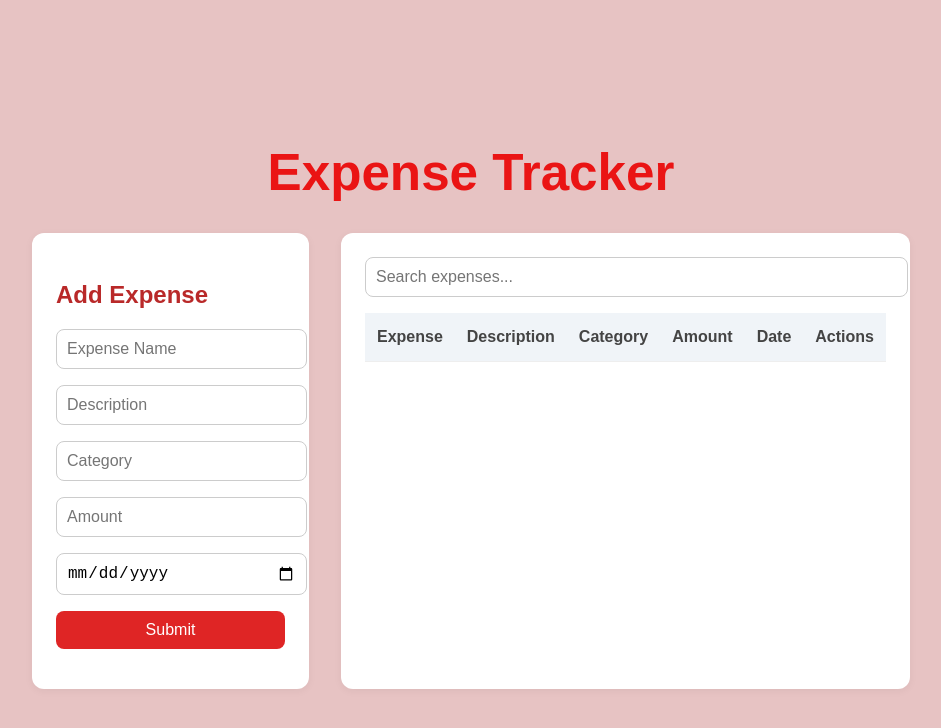
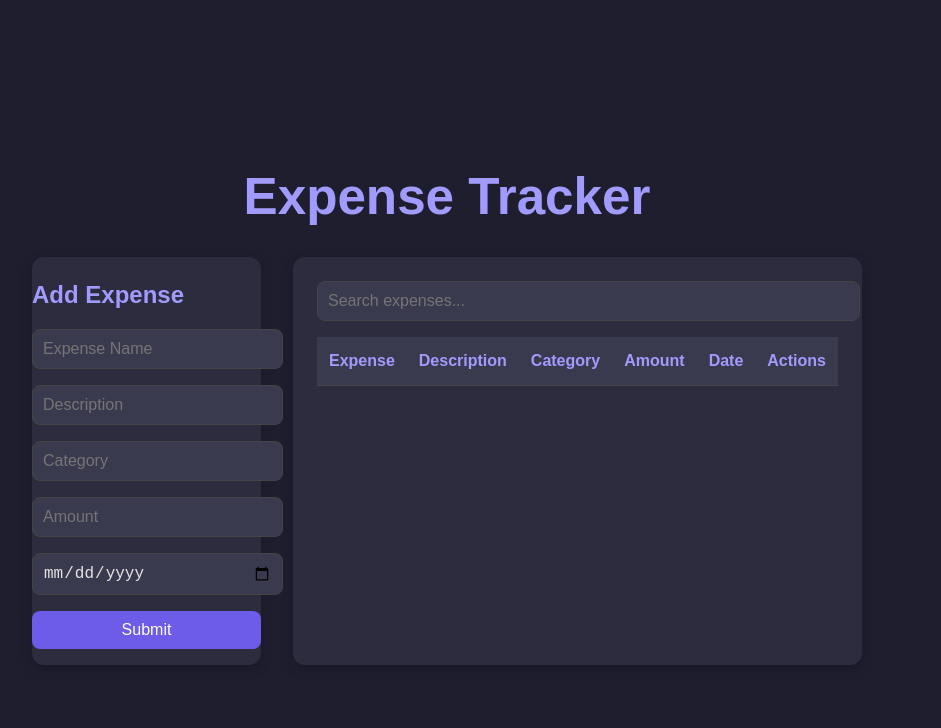
Before and after one commit to olella93/expense-tracker, a React (Vite) app: page / in a window 1280 px wide. Shown: the top 728 px of the page, without its empty margins (0-941 px from the left). Built offline with nearby package versions, Linux system fonts and the light colour scheme.

Commit message:
css styling updated

```diff
--- a/src/App.css
+++ b/src/App.css
@@ -1,8 +1,7 @@
-/* App.css */
-
 body {
   font-family: Arial, sans-serif;
-  background-color: #e7c3c3;
+  background-color: #1e1e2f;
+  color: #e4e4e4;
   margin: 0;
   padding: 0;
 }
@@ -15,7 +14,7 @@ body {
 
 h1 {
   text-align: center;
-  color: #ea1414;
+  color: #a29bfe;
   margin-bottom: 2rem;
 }
 
@@ -28,15 +27,15 @@ h1 {
 /* Left column - Form */
 .expense-form {
   flex: 1;
-  background-color: #fff;
+  background-color: #2c2c3e; /
   padding: 1.5rem;
   border-radius: 12px;
-  box-shadow: 0 2px 8px rgba(0, 0, 0, 0.05);
+  box-shadow: 0 4px 12px rgba(0, 0, 0, 0.2);
 }
 
 .expense-form h2 {
   margin-bottom: 1rem;
-  color: #b92929;
+  color: #a29bfe;
 }
 
 .expense-form form input,
@@ -47,33 +46,36 @@ h1 {
   padding: 10px;
   font-size: 1rem;
   border-radius: 8px;
-  border: 1px solid #ccc;
+  border: 1px solid #444;
+  background-color: #3a3a4f;
+  color: #e4e4e4;
   outline: none;
-  transition: border-color 0.3s ease;
+  transition: border-color 0.3s ease, background-color 0.3s ease;
 }
 
 .expense-form form input:focus {
-  border-color: #e43939;
+  border-color: #a29bfe;
 }
 
 .expense-form form button {
-  background-color: #df2525;
+  background-color: #6c5ce7;
   color: white;
   border: none;
   cursor: pointer;
+  transition: background-color 0.3s ease;
 }
 
 .expense-form form button:hover {
-  background-color: #b41818;
+  background-color: #5a4bcf;
 }
 
 /* Right column - Table */
 .expense-table {
   flex: 2;
-  background-color: #fff;
+  background-color: #2c2c3e;
   padding: 1.5rem;
   border-radius: 12px;
-  box-shadow: 0 2px 8px rgba(0, 0, 0, 0.05);
+  box-shadow: 0 4px 12px rgba(0, 0, 0, 0.2);
 }
 
 .expense-table input {
@@ -81,13 +83,15 @@ h1 {
   padding: 10px;
   margin-bottom: 1rem;
   border-radius: 8px;
-  border: 1px solid #ccc;
+  border: 1px solid #444;
+  background-color: #3a3a4f;
+  color: #e4e4e4;
   font-size: 1rem;
   outline: none;
 }
 
 .expense-table input:focus {
-  border-color: #4a90e2;
+  border-color: #a29bfe;
 }
 
 table {
@@ -96,48 +100,49 @@ table {
 }
 
 thead {
-  background-color: #f0f4f8;
+  background-color: #3a3a4f;
 }
 
 th,
 td {
   padding: 12px;
   text-align: left;
-  border-bottom: 1px solid #eee;
+  border-bottom: 1px solid #444;
 }
 
 th {
   font-weight: 600;
-  color: #444;
+  color: #a29bfe;
 }
 
 td {
-  color: #555;
+  color: #e4e4e4;
 }
 
 button {
   padding: 6px 12px;
-  background-color: #ff4d4d;
+  background-color: #6c5ce7;
   color: white;
   border: none;
   border-radius: 6px;
   cursor: pointer;
+  transition: background-color 0.3s ease;
 }
 
 button:hover {
-  background-color: #e63939;
+  background-color: #5a4bcf;
 }
-
 
 .expense-table button {
   padding: 4px 10px;
-  background-color: rgb(15, 14, 14);
+  background-color: #6c5ce7;
   color: white;
   border: none;
   border-radius: 4px;
   cursor: pointer;
+  transition: background-color 0.3s ease;
 }
 
 .expense-table button:hover {
-  background-color: #444;
+  background-color: #5a4bcf;
 }
```
